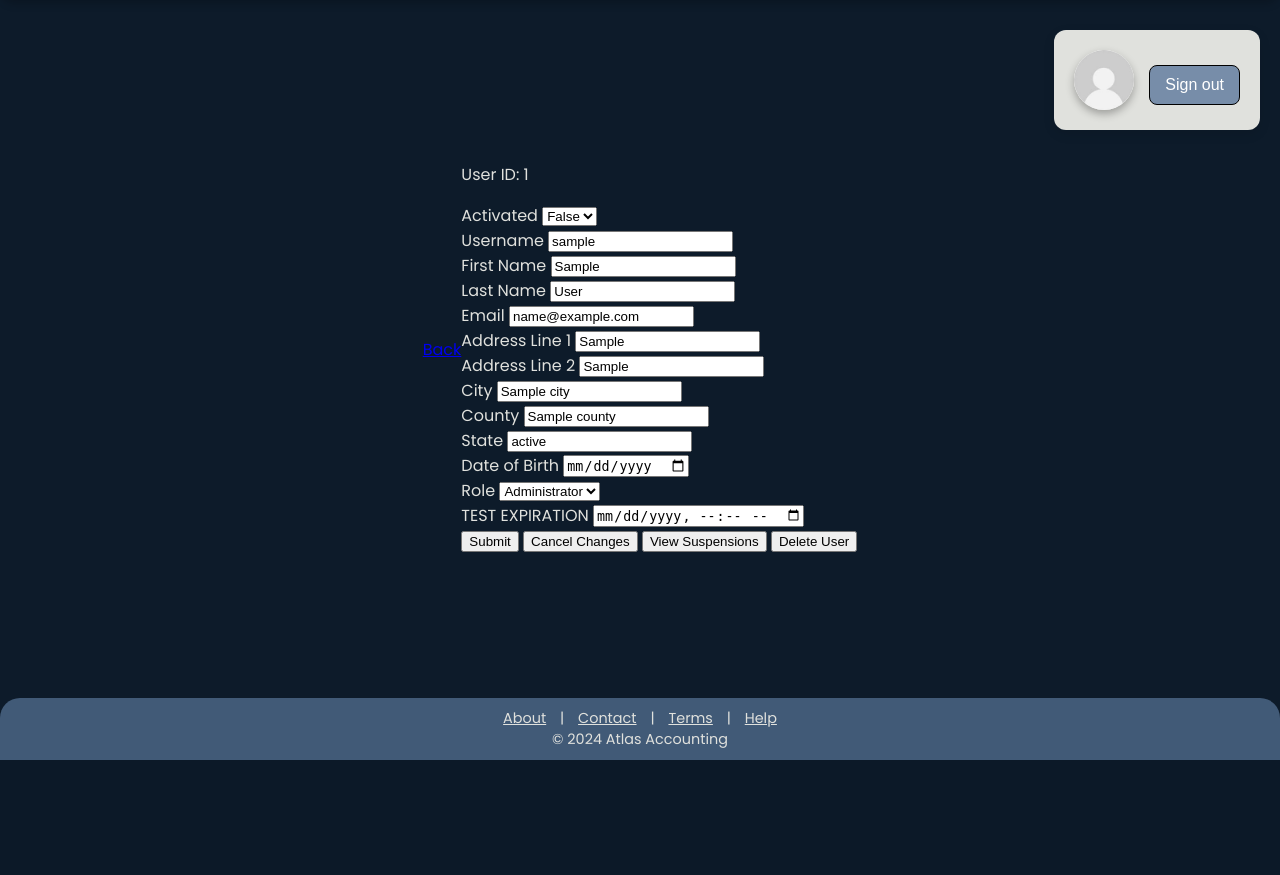
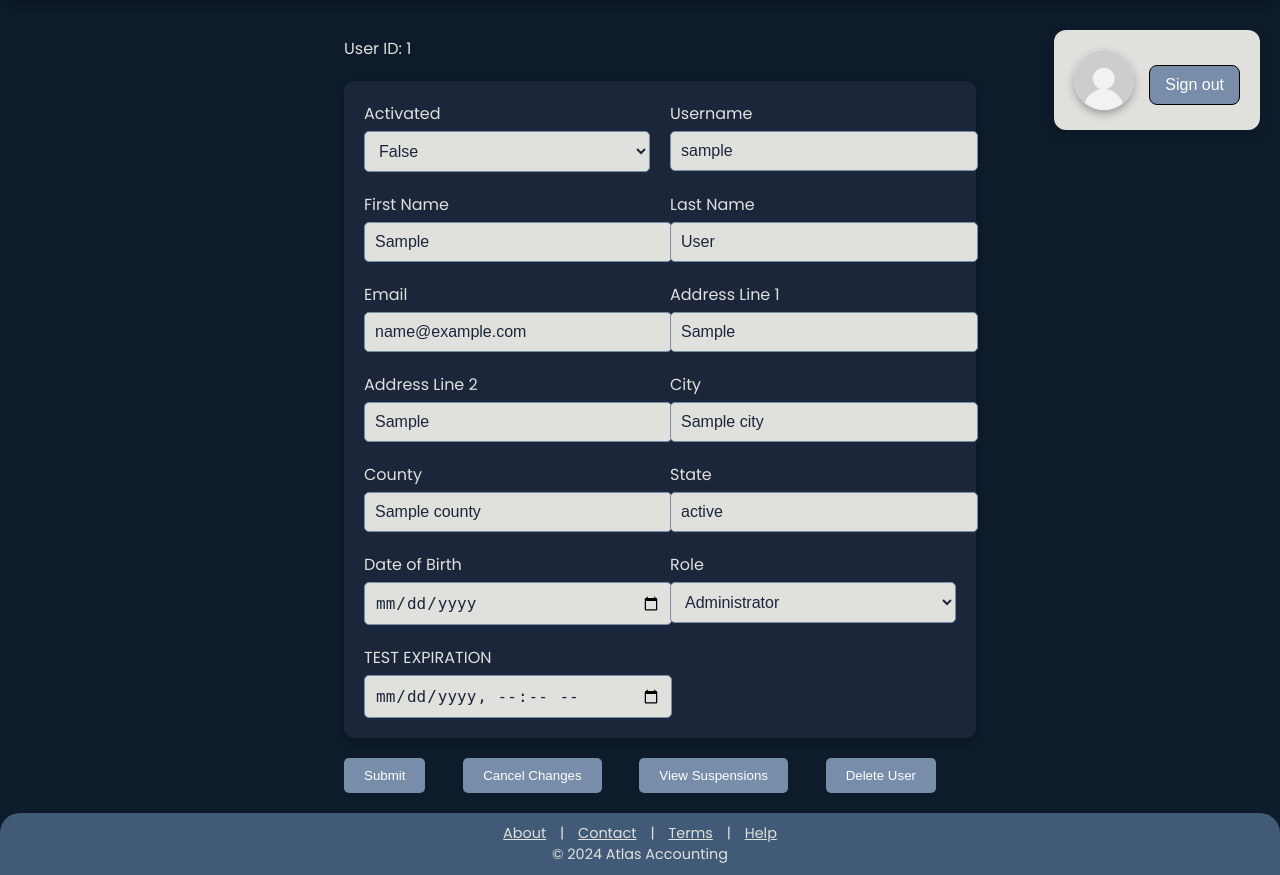
Before and after one commit to I-am-Signal/Atlas-Accounting, a Python web app: template public/templates/user.html in a window 1280 px wide. Shown: the part 40-915 px from the top of the page. Before the commit the page ends 800 px from the top, so only its background shows below. Run offline with Jinja, Linux system fonts and the light colour scheme; the template is opened without the code that fills it: most values are stand-ins (such as "Sample title", 1, 10 or a date in 2020); some libraries are stand-ins or nearby versions.

Commit message:
new styling for user.html

```diff
--- a/public/static/style.css
+++ b/public/static/style.css
@@ -516,3 +516,57 @@ top: 4%;
 .userDisplay tr:hover {
   background-color: #444;  /* Highlight row on hover */
 }
+
+
+/* Grid for form rows */
+.form-grid {
+    display: grid;
+    grid-template-columns: 1fr 1fr; /* Two columns */
+    gap: 20px; /* Space between rows and columns */
+    width: 100%;
+    max-width: 800px;
+    margin: 20px auto;
+    padding: 20px;
+    background-color: #1B263B;
+    border-radius: 10px;
+    box-shadow: 0 4px 8px rgba(0, 0, 0, 0.2);
+}
+
+/* Style for each form row */
+.form-row {
+    display: flex;
+    flex-direction: column; /* Stack label and input vertically */
+}
+
+/* Ensure inputs are consistent in appearance */
+.form-row input, .form-row select {
+    padding: 10px;
+    border-radius: 5px;
+    border: 1px solid #778DA9;
+    background-color: #E0E1DD;
+    color: #1B263B;
+    font-size: 1rem;
+    margin-top: 5px; /* Space between label and input */
+    width: 100%;
+}
+
+/* Form buttons styling */
+.form-buttons {
+    margin-top: 20px;
+    display: flex;
+    justify-content: space-between; /* Spread buttons */
+}
+
+.form-buttons button {
+    background-color: #778DA9;
+    color: #FFFFFF;
+    padding: 10px 20px;
+    border: none;
+    border-radius: 5px;
+    cursor: pointer;
+    transition: background-color 0.3s;
+}
+
+.form-buttons button:hover {
+    background-color: #415A77;
+}
--- a/public/templates/user.html
+++ b/public/templates/user.html
@@ -14,63 +14,91 @@
         </div>
     </div>
 </div>
+
 <div class="page">
-    <a href='{{ back }}'>Back</a> <br />
-
-    <form method='POST'>
+    <form method='POST' class="user-form">
         <p>User ID: {{ userInfo.id }}</p>
 
+        <div class="form-grid">
+            <div class="form-row">
                 <label for='is_activated'>Activated</label>
                 <select id="is_activated" name="is_activated">
                     <option value="True" {{ 'selected' if userInfo.is_activated else '' }}>True</option>
                     <option value="False" {{ 'selected' if not userInfo.is_activated else '' }}>False</option>
-        </select><br>
+                </select>
+            </div>
 
+            <div class="form-row">
                 <label for='username'>Username</label>
-        <input id='username' name='username' value='{{ userInfo.username }}'><br>
+                <input id='username' name='username' value='{{ userInfo.username }}'>
+            </div>
 
+            <div class="form-row">
                 <label for='first_name'>First Name</label>
-        <input id='first_name' name='first_name' value='{{ userInfo.first_name }}'><br>
+                <input id='first_name' name='first_name' value='{{ userInfo.first_name }}'>
+            </div>
 
+            <div class="form-row">
                 <label for='last_name'>Last Name</label>
-        <input id='last_name' name='last_name' value='{{ userInfo.last_name }}'><br>
+                <input id='last_name' name='last_name' value='{{ userInfo.last_name }}'>
+            </div>
 
+            <div class="form-row">
                 <label for='email'>Email</label>
-        <input id='email' name='email' value='{{ userInfo.email }}'><br>
+                <input id='email' name='email' value='{{ userInfo.email }}'>
+            </div>
 
+            <div class="form-row">
                 <label for='addr_line_1'>Address Line 1</label>
-        <input id='addr_line_1' name='addr_line_1' value='{{ userInfo.addr_line_1 }}'><br>
+                <input id='addr_line_1' name='addr_line_1' value='{{ userInfo.addr_line_1 }}'>
+            </div>
 
+            <div class="form-row">
                 <label for='addr_line_2'>Address Line 2</label>
-        <input id='addr_line_2' name='addr_line_2'
-            value='{{ userInfo.addr_line_2 }}'><br>
+                <input id='addr_line_2' name='addr_line_2' value='{{ userInfo.addr_line_2 }}'>
+            </div>
 
+            <div class="form-row">
                 <label for='city'>City</label>
-        <input id='city' name='city' value='{{ userInfo.city }}'><br>
+                <input id='city' name='city' value='{{ userInfo.city }}'>
+            </div>
 
+            <div class="form-row">
                 <label for='county'>County</label>
-        <input id='county' name='county' value='{{ userInfo.county }}'><br>
+                <input id='county' name='county' value='{{ userInfo.county }}'>
+            </div>
 
+            <div class="form-row">
                 <label for='state'>State</label>
-        <input id='state' name='state' value='{{ userInfo.state }}'><br>
+                <input id='state' name='state' value='{{ userInfo.state }}'>
+            </div>
 
+            <div class="form-row">
                 <label for='dob'>Date of Birth</label>
-        <input id='dob' name='dob' type="date" value='{{ userInfo.dob }}'><br>
+                <input id='dob' name='dob' type="date" value='{{ userInfo.dob }}'>
+            </div>
 
+            <div class="form-row">
                 <label for='role'>Role</label>
                 <select id='role' name='role'>
                     <option value='administrator' {{ 'selected' if userInfo.role == 'administrator' else '' }}>Administrator</option>
                     <option value='manager' {{ 'selected' if userInfo.role == 'manager' else '' }}>Manager</option>
                     <option value='user' {{ 'selected' if userInfo.role == 'user' else '' }}>User</option>
-        </select><br>
+                </select>
+            </div>
 
+            <div class="form-row">
                 <label for='test_expiration'>TEST EXPIRATION</label>
-        <input id="start" name="start" type="datetime-local" value='{{ testExpiration }}'><br>
+                <input id="start" name="start" type="datetime-local" value='{{ testExpiration }}'>
+            </div>
+        </div>
 
+        <div class="form-buttons">
             <button type='submit'>Submit</button>
             <button type='button' onclick="window.location.href='{{ back }}'">Cancel Changes</button>
             <button type='button' onclick="window.location.href='{{ suspensions }}'">View Suspensions</button>
             <button type='button' onclick="window.location.href='{{ delete }}'">Delete User</button>
+        </div>
     </form>
 </div>
 
```
Lines whose indentation alone changed are shown as unchanged.
